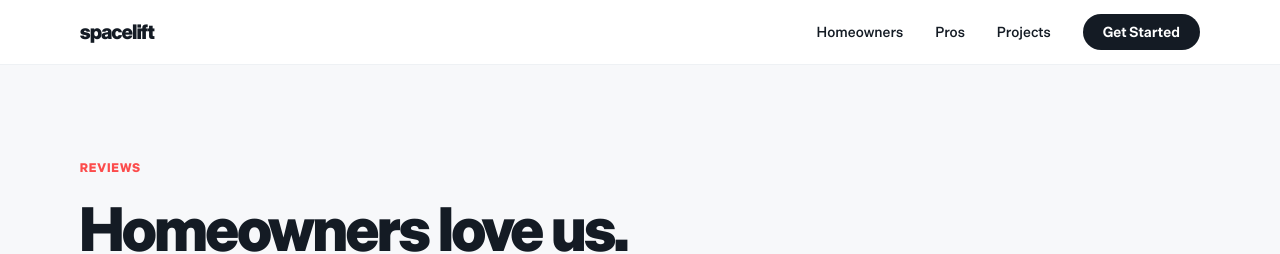
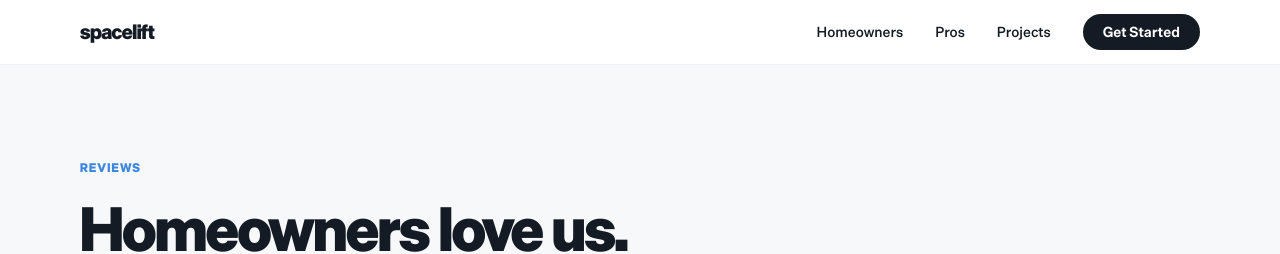
Before and after one commit to jjmccarthy7/spacelift-tools, a Next.js app in the folder apps/hellospacelift/: page /reviews in a window 1280 px wide. Shown: the top 254 px of the page. Built offline with nearby package versions, Linux system fonts and the light colour scheme.

Commit message:
design(headers): update reviews section header color to blueprint blue

```diff
--- a/apps/hellospacelift/src/app/reviews/page.tsx
+++ b/apps/hellospacelift/src/app/reviews/page.tsx
@@ -14,7 +14,7 @@ export default function ReviewsPage() {
     <div className="pt-16">
       <section className="bg-[#F7F8FA] py-24">
         <div className="max-w-[1280px] mx-auto px-6 md:px-12 lg:px-20">
-          <p className="text-xs font-black uppercase tracking-widest text-[#FC4C4C] mb-4">Reviews</p>
+          <p className="text-xs font-black uppercase tracking-widest text-[#3B86E1] mb-4">Reviews</p>
           <h1 className="text-5xl md:text-6xl font-black text-[#141B24] leading-tight tracking-tight mb-6 max-w-2xl">
             Homeowners love us.
           </h1>
```
